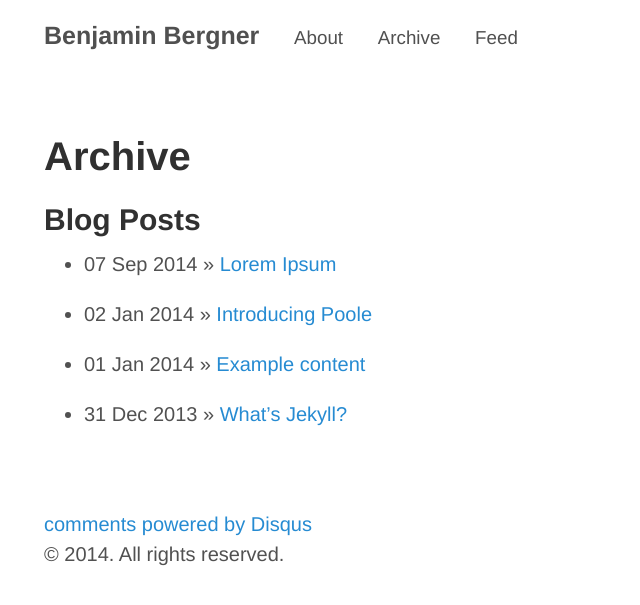
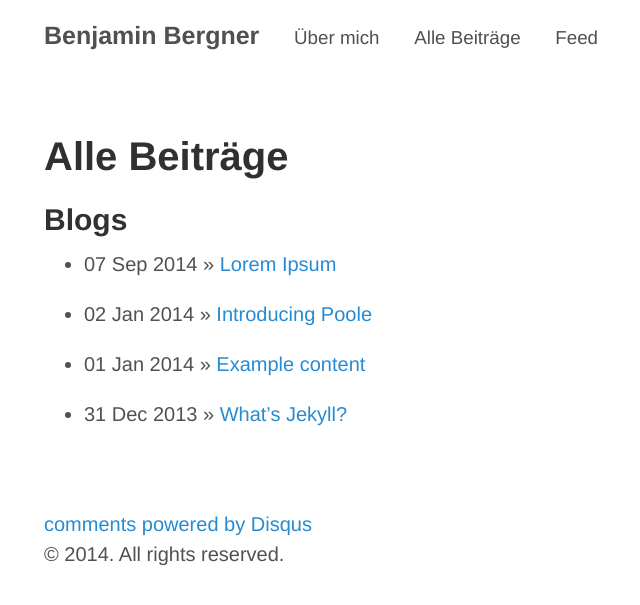
Before and after one commit to benjaminbergner/indien_blog, a Jekyll site: the page built from archive.md, in a window 1280 px wide. Shown: the top 605 px of the page, without its empty margins (236-876 px from the left). Built offline with Jekyll 4.4.1, drawn with Linux system fonts in a browser that asks for light colours; Markdown is read by kramdown in place of the engine named in the settings; comment, search, counter and statistics services are not loaded.

Commit message:
Übersetzungen
Übersetzungen

```diff
--- a/_config.yml
+++ b/_config.yml
@@ -22,6 +22,6 @@ github:
   repo:           https://github.com/poole/poole
 
 pages_list:
-  About: '/about'
-  Archive: '/archive'
+  Über mich: '/about'
+  Alle Beiträge: '/archive'
   Feed: '/atom.xml'
--- a/archive.md
+++ b/archive.md
@@ -1,9 +1,9 @@
 ---
 layout: page
-title: Archive
+title: Alle Beiträge
 ---
 
-## Blog Posts
+## Blogs
 
 {% for post in site.posts %}
   * {{ post.date | date_to_string }} &raquo; [ {{ post.title }} ]({{ post.url }})
```
